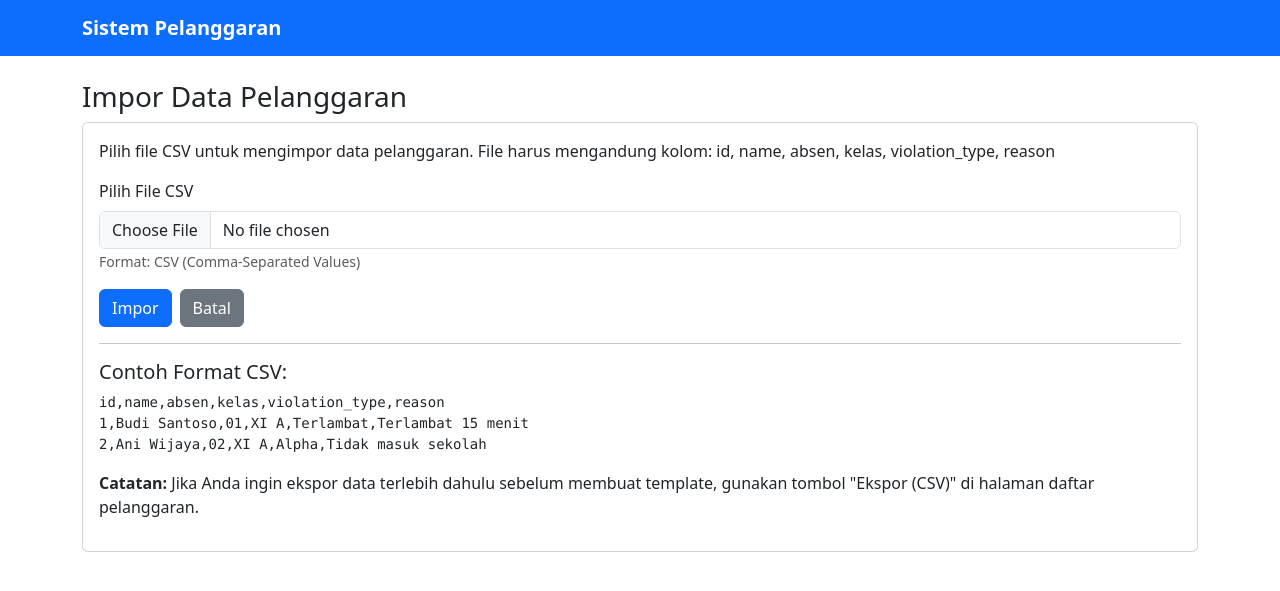
After one commit to 1ZeroStorm/Extraculicular, a Flask app: page /import in a window 1280 px wide. The commit adds this page. Shown: the top 591 px of the page. Run offline with Flask 2, Linux system fonts and the light colour scheme.

Commit message:
finishing code

```diff
--- a/AmbilNilaiUAS/app.py
+++ b/AmbilNilaiUAS/app.py
@@ -19,7 +19,6 @@ def get_connection(use_database=True):
     cfg = get_db_config()
     params = {
         'host': cfg['host'],
-        'port': cfg['port'],
         'user': cfg['user'],
         'password': cfg['password'],
         'autocommit': False
@@ -54,8 +53,7 @@ def ensure_db():
               absen VARCHAR(50),
               kelas VARCHAR(50),
               violation_type VARCHAR(100),
-              reason TEXT,
-              frequency INT DEFAULT 1
+              reason TEXT
             )
             """
         )
@@ -71,6 +69,7 @@ from violation_service import ViolationService
 from views import register_routes
 
 if __name__ == '__main__':
+    ensure_db()  # Create database and tables if they don't exist
     repo = ViolationRepository(get_connection)
     service = ViolationService(repo)
     register_routes(app, service, repo)
--- a/AmbilNilaiUAS/templates/form.html
+++ b/AmbilNilaiUAS/templates/form.html
@@ -16,10 +16,6 @@
         <label class="form-label">Kelas</label>
         <input name="kelas" class="form-control" value="{{ item.kelas if item else '' }}">
       </div>
-      <div class="col-md-4 mb-3">
-        <label class="form-label">Frekuensi</label>
-        <input name="frequency" type="number" min="1" max="5" class="form-control" value="{{ item.frequency if item else 1 }}">
-      </div>
     </div>
     <div class="mb-3">
       <label class="form-label">Jenis Pelanggaran</label>
--- /dev/null
+++ b/AmbilNilaiUAS/templates/import.html
@@ -0,0 +1,35 @@
+{% extends 'base.html' %}
+
+{% block content %}
+  <h3>Impor Data Pelanggaran</h3>
+  <div class="card">
+    <div class="card-body">
+      <p>Pilih file CSV untuk mengimpor data pelanggaran. File harus mengandung kolom: id, name, absen, kelas, violation_type, reason</p>
+
+      <form method="post" enctype="multipart/form-data">
+        <div class="mb-3">
+          <label for="file" class="form-label">Pilih File CSV</label>
+          <input type="file" class="form-control" id="file" name="file" accept=".csv" required>
+          <small class="form-text text-muted">Format: CSV (Comma-Separated Values)</small>
+        </div>
+
+        <div class="d-flex gap-2">
+          <button class="btn btn-primary" type="submit">Impor</button>
+          <a class="btn btn-secondary" href="{{ url_for('index') }}">Batal</a>
+        </div>
+      </form>
+
+      <hr>
+
+      <h5>Contoh Format CSV:</h5>
+      <pre>id,name,absen,kelas,violation_type,reason
+1,Budi Santoso,01,XI A,Terlambat,Terlambat 15 menit
+2,Ani Wijaya,02,XI A,Alpha,Tidak masuk sekolah
+</pre>
+
+      <p class="mt-3">
+        <strong>Catatan:</strong> Jika Anda ingin ekspor data terlebih dahulu sebelum membuat template, gunakan tombol "Ekspor (CSV)" di halaman daftar pelanggaran.
+      </p>
+    </div>
+  </div>
+{% endblock %}
--- a/AmbilNilaiUAS/templates/view.html
+++ b/AmbilNilaiUAS/templates/view.html
@@ -7,8 +7,6 @@
     <dt class="col-sm-3">Absen</dt><dd class="col-sm-9">{{ item.absen }}</dd>
     <dt class="col-sm-3">Kelas</dt><dd class="col-sm-9">{{ item.kelas }}</dd>
     <dt class="col-sm-3">Jenis Pelanggaran</dt><dd class="col-sm-9">{{ item.violation_type }}</dd>
-    <dt class="col-sm-3">Frekuensi</dt><dd class="col-sm-9">{{ item.frequency }}</dd>
-    <dt class="col-sm-3">Status</dt><dd class="col-sm-9">{{ item.status }}</dd>
     <dt class="col-sm-3">Alasan</dt><dd class="col-sm-9">{{ item.reason }}</dd>
   </dl>
   <a class="btn btn-secondary" href="{{ url_for('index') }}">Kembali</a>
--- a/AmbilNilaiUAS/views.py
+++ b/AmbilNilaiUAS/views.py
@@ -1,4 +1,6 @@
-from flask import render_template, request, redirect, url_for, flash
+from flask import render_template, request, redirect, url_for, flash, send_file
+from io import BytesIO
+from datetime import datetime
 
 
 def register_routes(app, service, repo):
@@ -16,8 +18,7 @@ def register_routes(app, service, repo):
                 absen=data.get('absen', '').strip(),
                 kelas=data.get('kelas', '').strip(),
                 violation_type=data.get('violation_type', '').strip(),
-                reason=data.get('reason', '').strip(),
-                frequency=data.get('frequency', 1)
+                reason=data.get('reason', '').strip()
             )
             flash('Data berhasil ditambahkan', 'success')
             return redirect(url_for('index'))
@@ -44,8 +45,7 @@ def register_routes(app, service, repo):
                                      absen=data.get('absen', '').strip(),
                                      kelas=data.get('kelas', '').strip(),
                                      violation_type=data.get('violation_type', '').strip(),
-                                     reason=data.get('reason', '').strip(),
-                                     frequency=data.get('frequency', item.get('frequency')))
+                                     reason=data.get('reason', '').strip())
             flash('Data berhasil diperbarui', 'success')
             return redirect(url_for('index'))
         return render_template('form.html', item=item)
@@ -58,3 +58,48 @@ def register_routes(app, service, repo):
         else:
             flash('Gagal menghapus data', 'danger')
         return redirect(url_for('index'))
+
+    @app.route('/export', methods=['GET'])
+    def export():
+        try:
+            csv_data = service.export_to_csv()
+            timestamp = datetime.now().strftime('%Y%m%d_%H%M%S')
+            filename = f'violations_export_{timestamp}.csv'
+
+            return send_file(
+                BytesIO(csv_data.encode('utf-8')),
+                mimetype='text/csv',
+                as_attachment=True,
+                download_name=filename
+            )
+        except Exception as e:
+            flash(f'Gagal mengekspor data: {str(e)}', 'danger')
+            return redirect(url_for('index'))
+
+    @app.route('/import', methods=['GET', 'POST'])
+    def import_data():
+        if request.method == 'POST':
+            try:
+                if 'file' not in request.files:
+                    flash('Tidak ada file yang dipilih', 'danger')
+                    return redirect(url_for('import_data'))
+
+                file = request.files['file']
+                if file.filename == '':
+                    flash('Tidak ada file yang dipilih', 'danger')
+                    return redirect(url_for('import_data'))
+
+                if not file.filename.endswith('.csv'):
+                    flash('File harus berformat CSV', 'danger')
+                    return redirect(url_for('import_data'))
+
+                csv_content = file.read().decode('utf-8')
+                success_count, error_count = service.import_from_csv(csv_content)
+
+                flash(f'Impor berhasil: {success_count} data ditambahkan. Gagal: {error_count}', 'success')
+                return redirect(url_for('index'))
+            except Exception as e:
+                flash(f'Gagal mengimpor data: {str(e)}', 'danger')
+                return redirect(url_for('import_data'))
+
+        return render_template('import.html')
```
Also changed, not shown: AmbilNilaiUAS/templates/index.html (+6 -6 lines), AmbilNilaiUAS/violation_repository.py (+31 -7 lines), AmbilNilaiUAS/violation_service.py (+50 -6 lines), AmbilNilaiUAS/README.MD.
